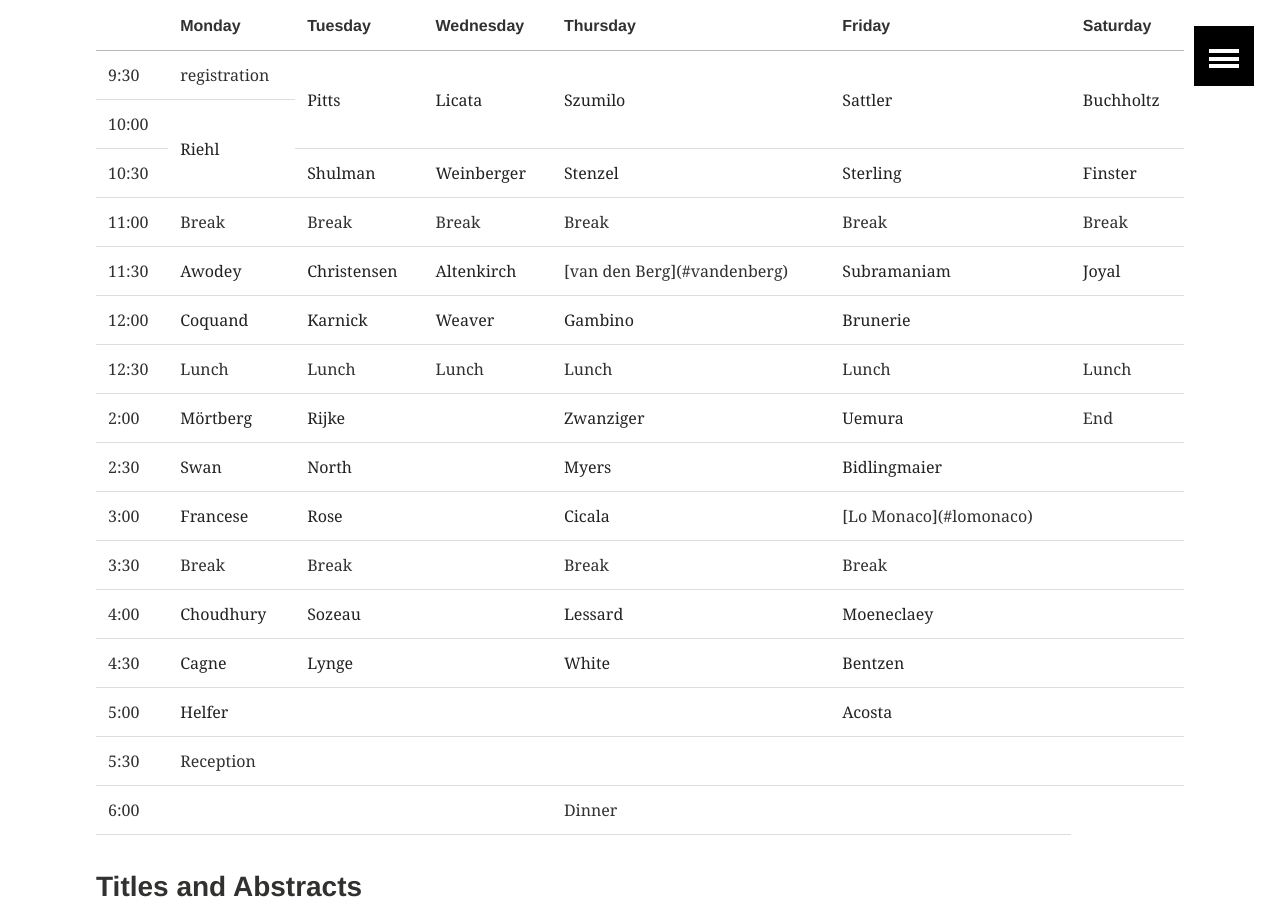
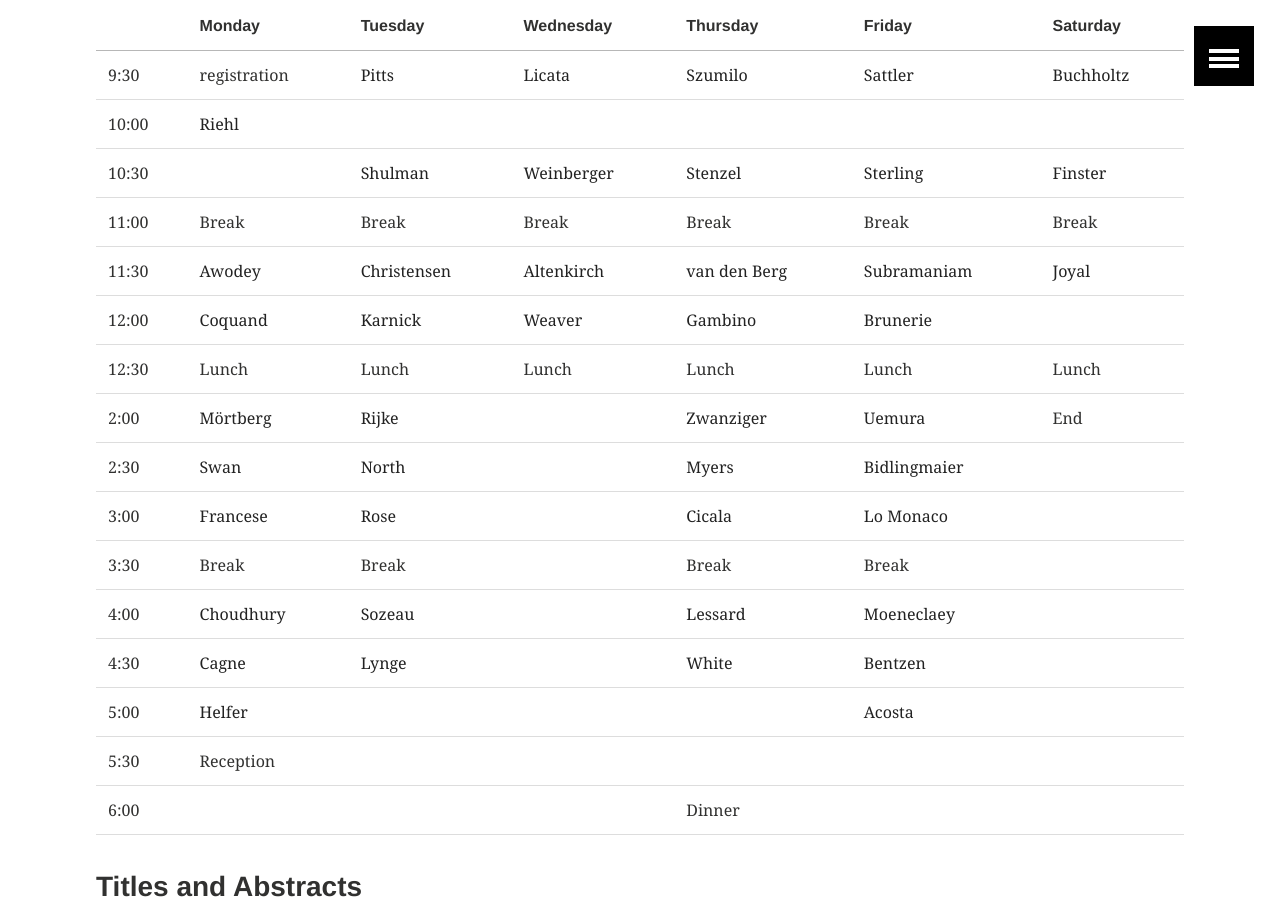
Before and after one commit to HoTT/HoTT-2019, a Jekyll site: the page built from programme.md, in a window 1280 px wide and 900 px high, scrolled down 602 px. Built offline with Jekyll 4.4.1, drawn with Linux system fonts in a browser that asks for light colours; some of the changed lines change nothing that is shown.

Commit message:
Revert "html table with links working"
This reverts commit 82a30fd7311915336059ba6f93ad968ca4833dc0.

```diff
--- a/programme.md
+++ b/programme.md
@@ -6,25 +6,24 @@
 
 ### Schedule
 
-<table>
-<tr><th></th><th>Monday</th><th>Tuesday</th><th>Wednesday</th><th>Thursday</th><th>Friday</th><th>Saturday</th></tr>
-<tr><td>9:30</td><td>registration</td><td rowspan="2"><a href="#pitts">Pitts</a></td><td rowspan="2"><a href="#licata">Licata</a></td><td rowspan="2"><a href="#szumilo">Szumilo</a></td><td rowspan="2"><a href="#sattler">Sattler</a></td><td rowspan="2"><a href="#buchholtz">Buchholtz</a> </td></tr>
-<tr><td>10:00</td><td rowspan="2"><a href="#riehl">Riehl</a></td></tr>
-<tr><td>10:30</td><td><a href="#shulman">Shulman</a></td><td><a href="#weinberger">Weinberger</a></td><td><a href="#stenzel">Stenzel</a></td><td><a href="#sterling">Sterling</a></td><td><a href="#finster">Finster</a> </td></tr>
-<tr><td>11:00</td><td>Break</td><td>Break</td><td>Break</td><td>Break</td><td>Break</td><td>Break </td></tr>
-<tr><td>11:30</td><td><a href="#awodey">Awodey</a></td><td><a href="#christensen">Christensen</a></td><td><a href="#altenkirch">Altenkirch</a></td><td>[van den Berg](#vandenberg)</td><td><a href="#subramaniam">Subramaniam</a></td><td><a href="#joyal">Joyal</a> </td></tr>
-<tr><td>12:00</td><td><a href="#coquand">Coquand</a></td><td><a href="#karnick">Karnick</a></td><td><a href="#weaver">Weaver</a></td><td><a href="#gambino">Gambino</a></td><td><a href="#brunerie">Brunerie</a></td><td> </td></tr>
-<tr><td>12:30</td><td>Lunch</td><td>Lunch</td><td>Lunch</td><td>Lunch</td><td>Lunch</td><td>Lunch </td></tr>
-<tr><td>2:00</td><td><a href="#mortberg">Mörtberg</a></td><td><a href="#rijke">Rijke</a></td><td></td><td><a href="#zwanziger">Zwanziger</a></td><td><a href="#uemura">Uemura</a></td><td>End </td></tr>
-<tr><td>2:30</td><td><a href="#swan">Swan</a></td><td><a href="#north">North</a></td><td></td><td><a href="#myers">Myers</a></td><td><a href="#bidlingmaier">Bidlingmaier</a></td><td> </td></tr>
-<tr><td>3:00</td><td><a href="#francese">Francese</a></td><td><a href="#rose">Rose</a></td><td></td><td><a href="#cicala">Cicala</a></td><td>[Lo Monaco](#lomonaco)</td><td> </td></tr>
-<tr><td>3:30</td><td>Break</td><td>Break</td><td></td><td>Break</td><td>Break</td><td> </td></tr>
-<tr><td>4:00</td><td><a href="#choudhury">Choudhury</a></td><td><a href="#sozeau">Sozeau</a></td><td></td><td><a href="#lessard">Lessard</a></td><td><a href="#moeneclaey">Moeneclaey</a></td><td> </td></tr>
-<tr><td>4:30</td><td><a href="#cagne">Cagne</a></td><td><a href="#lynge">Lynge</a></td><td></td><td><a href="#white">White</a></td><td><a href="#bentzen">Bentzen</a></td><td> </td></tr>
-<tr><td>5:00</td><td><a href="#helfer">Helfer</a></td><td></td><td></td><td></td><td><a href="#acosta">Acosta</a></td><td> </td></tr>
-<tr><td>5:30</td><td>Reception</td><td></td><td></td><td></td><td></td><td> </td></tr>
-<tr><td>6:00</td><td></td><td></td><td></td><td>Dinner</td><td> </td></tr>
-</table>
+| | Monday | Tuesday | Wednesday | Thursday | Friday | Saturday |
+|--|--|--|--|--|--|--|
+| 9:30 | registration | [Pitts](#pitts) | [Licata](#licata) | [Szumilo](#szumilo) | [Sattler](#sattler) | [Buchholtz](#buchholtz) |
+| 10:00 | [Riehl](#riehl) |  |  |  |  |  |
+| 10:30 |  | [Shulman](#shulman) | [Weinberger](#weinberger) | [Stenzel](#stenzel) | [Sterling](#sterling) | [Finster](#finster) |
+| 11:00 | Break | Break | Break | Break | Break | Break |
+| 11:30 | [Awodey](#awodey) | [Christensen](#christensen) | [Altenkirch](#altenkirch) | [van den Berg](#vandenberg) | [Subramaniam](#subramaniam) | [Joyal](#joyal) |
+| 12:00 | [Coquand](#coquand) | [Karnick](#karnick) | [Weaver](#weaver) | [Gambino](#gambino) | [Brunerie](#brunerie) |  |
+| 12:30 | Lunch | Lunch | Lunch | Lunch | Lunch | Lunch |
+| 2:00 | [Mörtberg](#mortberg) | [Rijke](#rijke) |  | [Zwanziger](#zwanziger) | [Uemura](#uemura) | End |
+| 2:30 | [Swan](#swan) | [North](#north) |  | [Myers](#myers) | [Bidlingmaier](#bidlingmaier) |  |
+| 3:00 | [Francese](#francese) | [Rose](#rose) |  | [Cicala](#cicala) | [Lo Monaco](#lomonaco) |  |
+| 3:30 | Break | Break |  | Break | Break |  |
+| 4:00 | [Choudhury](#choudhury) | [Sozeau](#sozeau) |  | [Lessard](#lessard) | [Moeneclaey](#moeneclaey) |  |
+| 4:30 | [Cagne](#cagne) | [Lynge](#lynge) |  | [White](#white) | [Bentzen](#bentzen) |  |
+| 5:00 | [Helfer](#helfer) |  |  |  | [Acosta](#acosta) |  |
+| 5:30 | Reception |  |  |  |  |  |
+| 6:00 |  |  |  | Dinner |  |
 
 ### Titles and Abstracts
 
```
